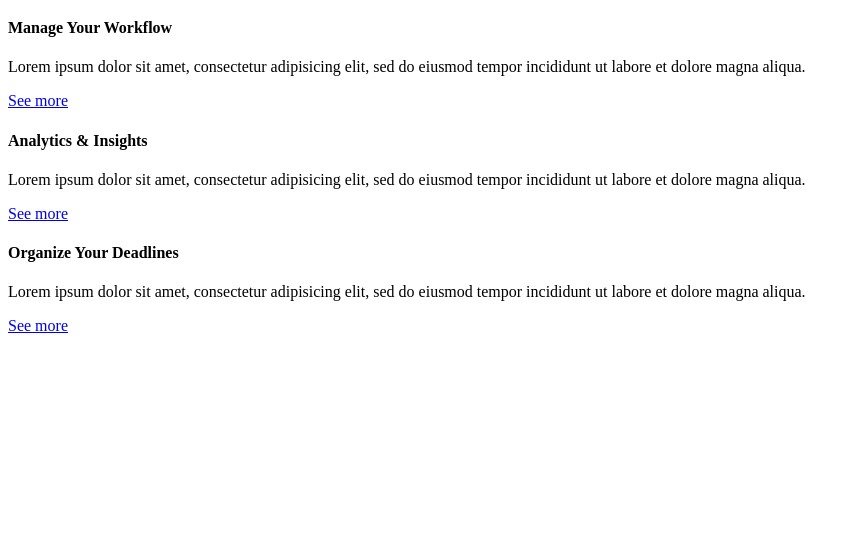
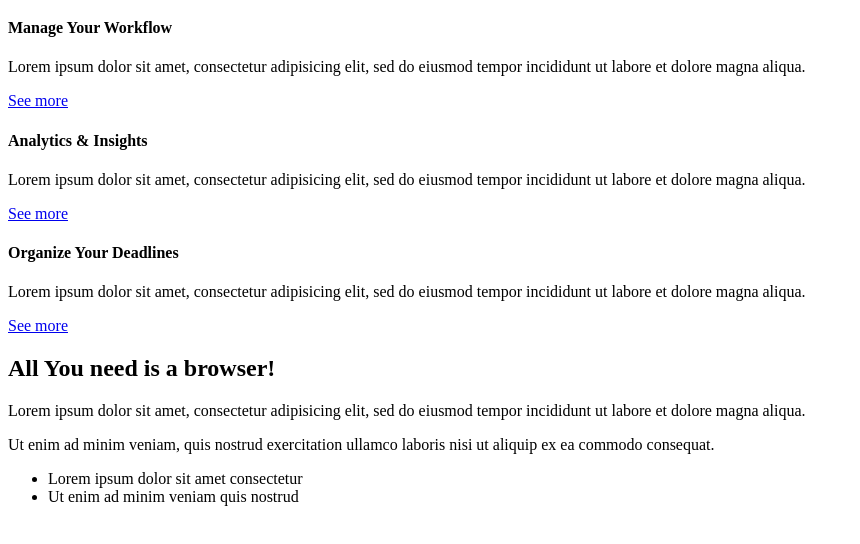
Before and after one commit to Thundersking/Merkury, a website built with webpack: page src/views/index.html in a window 1280 px wide. Shown: the part 144-688 px from the top of the page, without its empty margins (0-860 px from the left). Built offline with nearby package versions, Linux system fonts and the light colour scheme.

Commit message:
block-view

```diff
--- a/src/styles/main.scss
+++ b/src/styles/main.scss
@@ -129,6 +129,8 @@ p {
 .block-stats {
     display: flex;
     justify-content: space-between;
+    max-width: 1473px;
+    margin: 0 auto;
     &-item {
         flex-basis: 33.333%;
         text-align: center;
@@ -139,7 +141,7 @@ p {
             background: url(../img/svg/icon-1.svg) no-repeat;
             width: 80px;
             height: 76px;
-            margin: 0 auto 58px;
+            margin: 0 auto 59px;
         }
         &__img-2 {
             background: url(../img/svg/icon-2.svg) no-repeat;
@@ -151,7 +153,7 @@ p {
             background: url(../img/svg/icon-3.svg) no-repeat;
             width: 80px;
             height: 80px;
-            margin: 0px auto 55px;
+            margin: 0px auto 57px;
         }
         &__text {
             width: 365px;
@@ -160,5 +162,66 @@ p {
             line-height: 30px;
             margin-top: 21px;
         }
+        &__button {
+            margin: 46px auto 0;
+            padding: 15px 76px;
+            border-radius: 50px;
+            border: 1px solid rgba(132, 146, 175, 0.3);
+            display: block;
+            width: 100px;
+            & a {
+                text-decoration: none;
+                color: #0e1a35;
+                font-weight: 700;
+                letter-spacing: 0.5px;
+            }
+        }
     }
 }
+.line:before {
+    content: "";
+    border: 1px solid rgba(132, 146, 175, 0.3);
+    width: 220px;
+    display: block;
+    position: relative;
+    top: 39px;
+    left: 378px;
+}
+.page-view {
+    margin-top: 100px;
+}
+.block-view {
+    display: flex;
+    justify-content: space-between;
+    &-desc {
+
+    }
+    &-img {
+        background: url(../img/view.png);
+        width: 1306px;
+        height: 667px;
+    }
+    &-item {
+        &__list {
+            &>li {
+                position: relative;
+                list-style-type: none;
+                &::after {
+                    content: "";
+                    position: absolute;
+                    background: url(../img/svg/check.svg) no-repeat;
+                    width: 28px;
+                    height: 28px;
+                }
+                /*
+                &::after {
+                    content: "";
+                    position: absolute;
+                    background: url(../img/svg/check.svg);
+                    width: 28px;
+                    height: 28px;
+                }*/
+            }
+        }
+    }
+}
--- a/src/views/index.html
+++ b/src/views/index.html
@@ -59,7 +59,7 @@
         <div class="page-stats">
             <div class="wrap">
                 <div class="block-stats">
-                    <div class="block-stats-item">
+                    <div class="block-stats-item line">
                         <div class="block-stats-item__img-1"></div>
                         <div class="block-stats-item__title">
                             <h4>Manage Your Workflow</h4>
@@ -71,7 +71,7 @@
                             <a href="#">See more</a>
                         </div>
                     </div>
-                    <div class="block-stats-item">
+                    <div class="block-stats-item line">
                         <div class="block-stats-item__img-2"></div>
                         <div class="block-stats-item__title">
                             <h4>Analytics & Insights</h4>
@@ -98,5 +98,23 @@
                 </div>
             </div>
         </div>
+        <div class="page-view">
+            <div class="wrap">
+                <div class="block-view">
+                    <div class="block-view-desc">
+                        <h2>All You need is a browser!</h2>
+                        <p>Lorem ipsum dolor sit amet, consectetur adipisicing elit, sed do eiusmod tempor incididunt ut labore et dolore magna aliqua.</p>
+                        <p>Ut enim ad minim veniam, quis nostrud exercitation ullamco laboris nisi ut aliquip ex ea commodo consequat.</p>
+                        <div class="block-view-item">
+                            <ul class="block-view-item__list">
+                                <li>Lorem ipsum dolor sit amet consectetur</li>
+                                <li>Ut enim ad minim veniam quis nostrud</li>
+                            </ul>
+                        </div>
+                    </div>
+                    <div class="block-view-img"></div>
+                </div>
+            </div>
+        </div>
     </body>
 </html>
```
Also changed, not shown: src/img/svg/check.svg (added), src/img/view.png (added).
